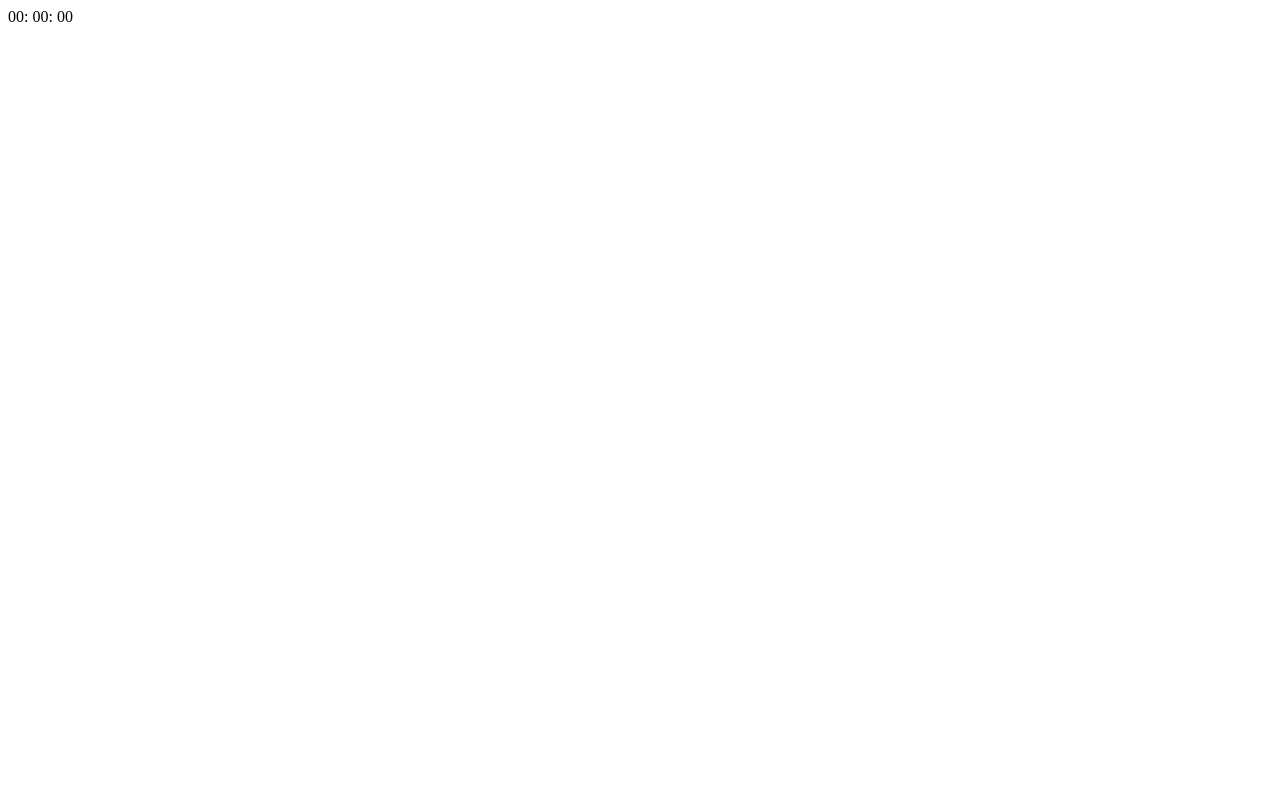
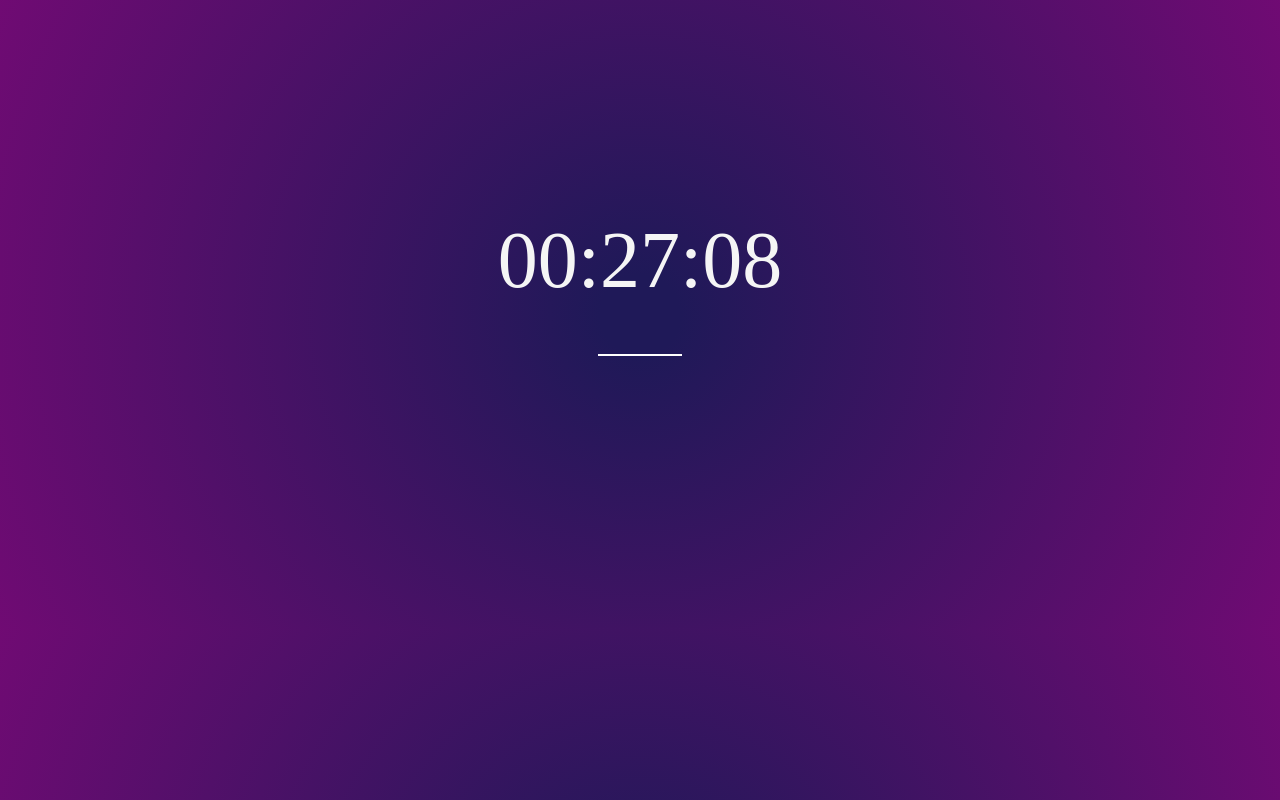
Before and after one commit to JasonOhr/3.2-color-clock-Jason-Ohr, a plain HTML site: page index.html in a window 1280 px wide. Drawn offline with Linux system fonts and the light colour scheme.

Commit message:
Everything except for the hover effect is working

```diff
--- a/index.html
+++ b/index.html
@@ -7,12 +7,10 @@
 </head>
 <body>
     <section class="counter">
-        <span class="hours">00</span>
-        <span class="minutes">00</span>
-        <span class="seconds">00</span>
+        <div class="time">24:00:00</div>
 
+        <div class="timerBar"></div>
     </section>
-    <div class="timeLine"></div>
     <script type="text/javascript" src="main.js"></script>
 </body>
 </html>
--- a/main.css
+++ b/main.css
@@ -1,4 +1,28 @@
-.minutes:after,
-.hours:after {
-    content: ":"
+body {
+    //background-image: radial-gradient(circle,#000000 0%, rgba(0, 0, 255, 0) 50%);
+
 }
+
+.counter {
+    width: 50%;
+    height: 200px;
+    margin: 17% auto;
+    text-align: center;
+    //border: 1px solid black;
+
+}
+
+.time {
+    visibility: hidden;
+    color: #f5f5f5;
+    text-align: center;
+    margin: 48px auto;
+    font-size: 5em;
+
+}
+.timerBar {
+    height: 2px;
+    margin: 0 auto;
+    width: 0%;
+    background-color: #fff;
+}
--- a/main.js
+++ b/main.js
@@ -1,12 +1,49 @@
+
 /**
  * Created by firewaterjoe on 5/19/15.
  */
+(function(){
+    var hexValueHover;
 
-function startTime() {
-  var date = new Date();
+    function currentTime() {
 
-}
-function currentTime(startTime) {
-  var dateNow = new Date();
-    var time
-}
+        var initialTime = new Date();
+        var time = document.querySelector('.time');
+        var h = initialTime.getHours();
+        var m = initialTime.getMinutes();
+        var s = initialTime.getSeconds();
+        var hours = ( h <10? '0': '' ) + h;
+        var minutes = ( m < 10 ? '0': '') + m;
+        var seconds = ( s < 10 ? '0': '') + s
+
+        var htmlTime = hours + ":" + minutes + ":" + seconds;
+        time.style.visibility = 'visible';
+        time.textContent = htmlTime;
+
+        timerBarWidth(s);
+        hexTime(s);
+    }
+    function timerBarWidth (s) {
+        var percentWidth = (s/60)*100 + "%";
+        var bar = document.querySelector('.timerBar');
+        var newStyle = bar.style;
+        newStyle.width = percentWidth;
+
+    }
+    function hexTime(timer){
+        var initialOuterHex = "1f18e0";
+        var initialInnerHex = "aa00ff";
+        //change hex to number
+        var number = parseInt(initialOuterHex,16 ) + timer  * 15;
+        var numberOuter = parseInt(initialInnerHex,16)  - timer * 15;
+        var element = document.querySelector('body');
+        element.style.backgroundImage = "-webkit-gradient(radial, 50% 50%, 40, 50% 50%,1200, from(#" + number.toString(16) + "), to(#" + numberOuter.toString(16) + "))";
+
+
+
+    }
+
+    window.setInterval(currentTime, 1000);
+
+
+})();
```
